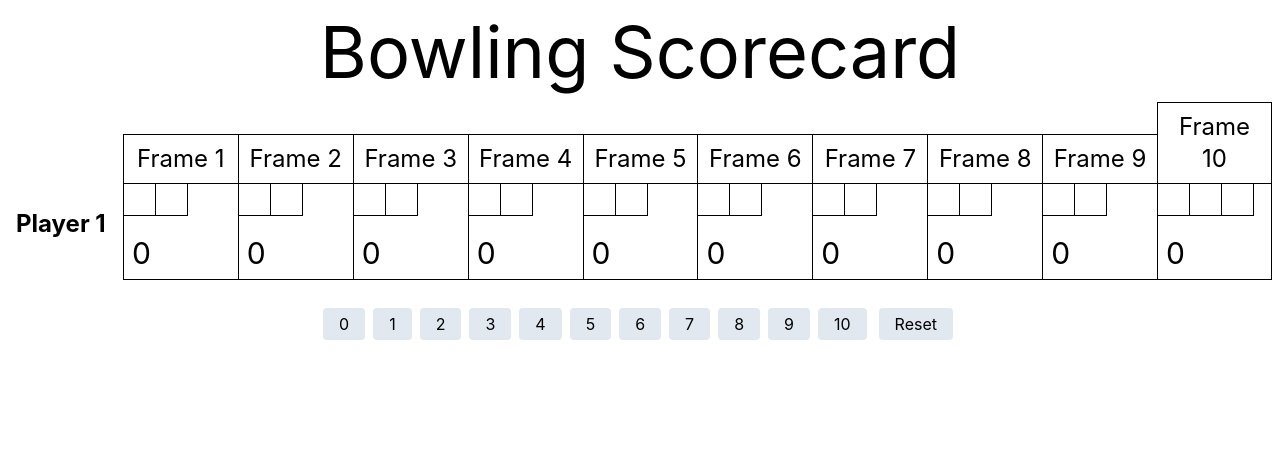
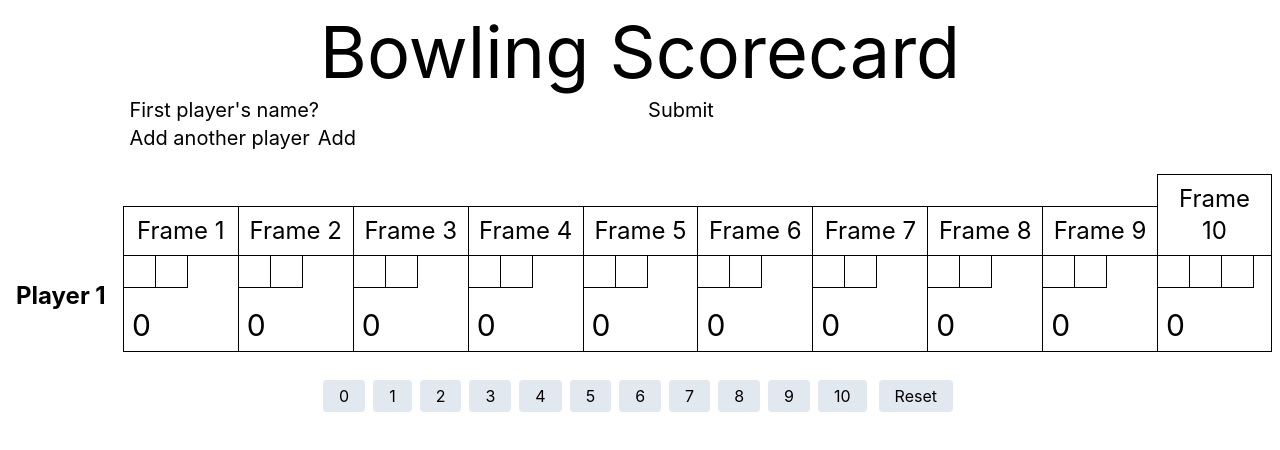
Before and after one commit to puyanwei/bowling-score-card, a Next.js app: page / in a window 1280 px wide. Shown: the top 450 px of the page. Built offline with nearby package versions, Linux system fonts and the light colour scheme.

Commit message:
Initial setup for player name form

```diff
--- a/components/BowlingPage/index.tsx
+++ b/components/BowlingPage/index.tsx
@@ -336,6 +336,17 @@ export function BowlingPage() {
   return (
     <div data-testid='bowling-page'>
       <h1 className='mt-4 text-center text-7xl'>Bowling Scorecard</h1>
+      <div className='grid grid-cols-11 m-2 text-xl'>
+        <div className='col-span-11 col-start-2 space-x-2'>
+          <label className=''>{`First player's name?`}</label>
+          <input></input>
+          <button>Submit</button>
+        </div>
+        <div className='col-span-11 col-start-2 space-x-2'>
+          <label className=''>Add another player</label>
+          <button>Add</button>
+        </div>
+      </div>
       {scoreCard.map((player, index) => (
         <Player scoreCard={player} key={index} />
       ))}
--- a/components/Player.tsx
+++ b/components/Player.tsx
@@ -9,7 +9,7 @@ export function Player({ scoreCard: { name, frames } }: PlayerProps) {
   if (!name) throw new Error('Player name not found')
   if (!frames || !frames.length) throw new Error('Scorecard data not found')
   return (
-    <div className='grid grid-cols-11 grid-rows-2 text-2xl '>
+    <div className='grid grid-cols-11 grid-rows-2 text-2xl'>
       <div className='self-center col-start-1 col-end-2 row-start-1 row-end-3 font-bold'>
         <div className='pl-2 mt-20 '>{name}</div>
       </div>
```
